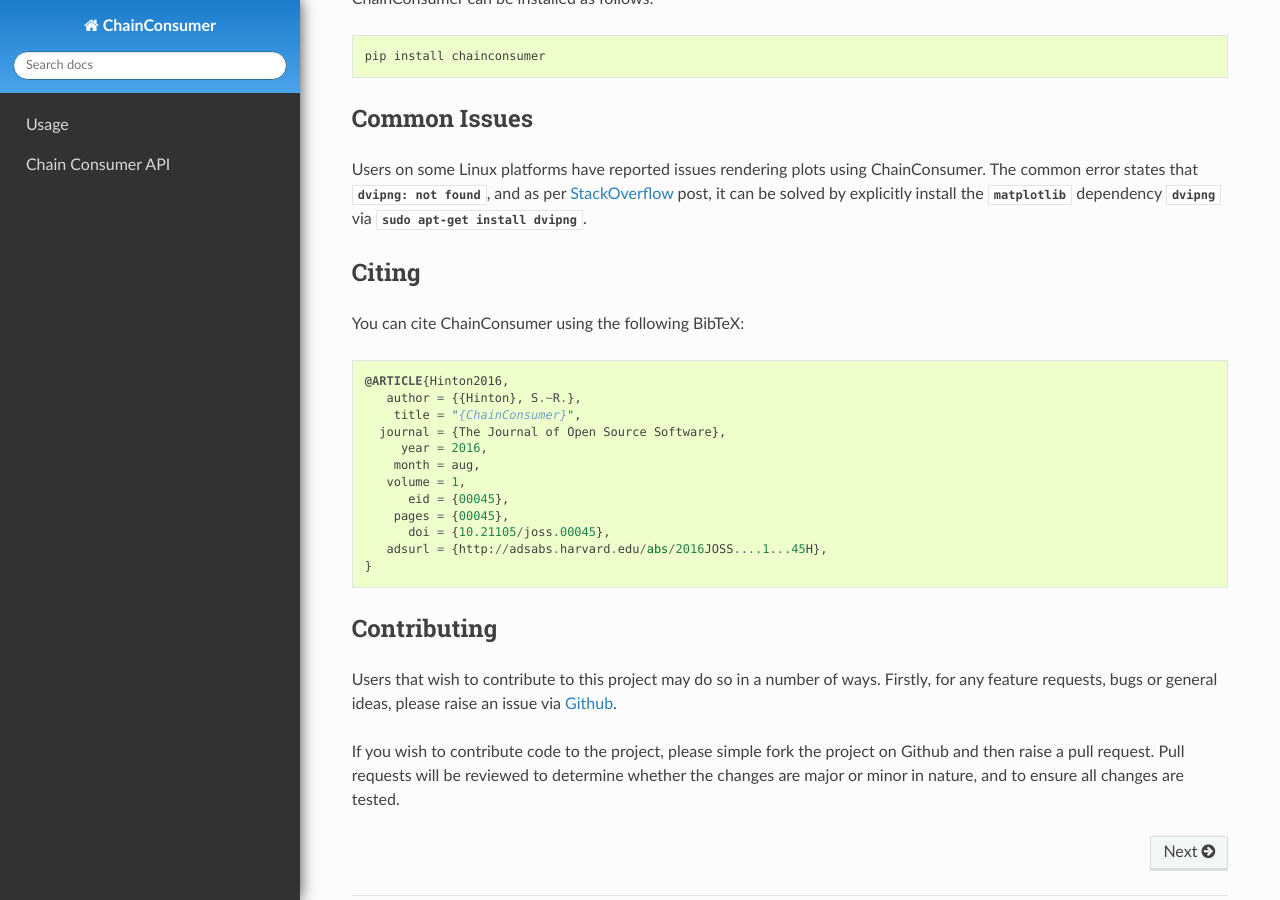
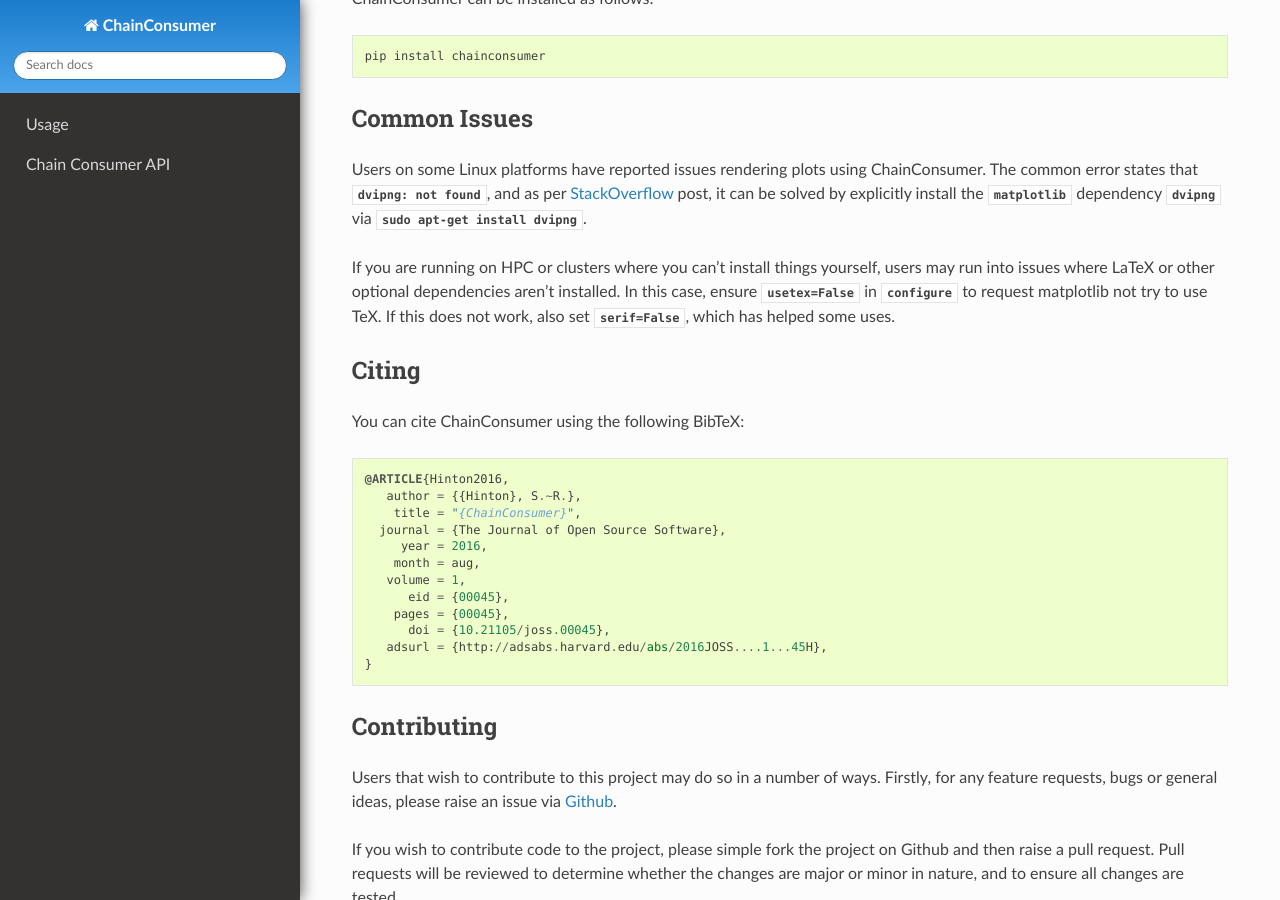
Before and after one commit to Samreay/ChainConsumer, a Sphinx documentation site: the page built from doc/index.rst, in a window 1280 px wide and 900 px high, scrolled down 2011 px. Built offline with Sphinx 7.4.7 and the Read the Docs theme 2.0.0, drawn with Linux system fonts in a browser that asks for light colours; pages that are not in the unit, such as notebooks, are missing from menus.

Commit message:
Updating doc

```diff
--- a/doc/index.rst
+++ b/doc/index.rst
@@ -70,6 +70,12 @@
 The common error states that `dvipng: not found`, and as per `StackOverflow <http://stackoverflow.com/a/32915992/3339667>`_
 post, it can be solved by explicitly install the `matplotlib` dependency `dvipng` via `sudo apt-get install dvipng`.
 
+If you are running on HPC or clusters where you can't install things yourself,
+users may run into issues where LaTeX or other optional dependencies aren't installed.
+In this case, ensure `usetex=False` in `configure` to request matplotlib not try to use TeX.
+If this does not work, also set `serif=False`, which has helped some uses.
+
+
 
 Citing
 ------
```
